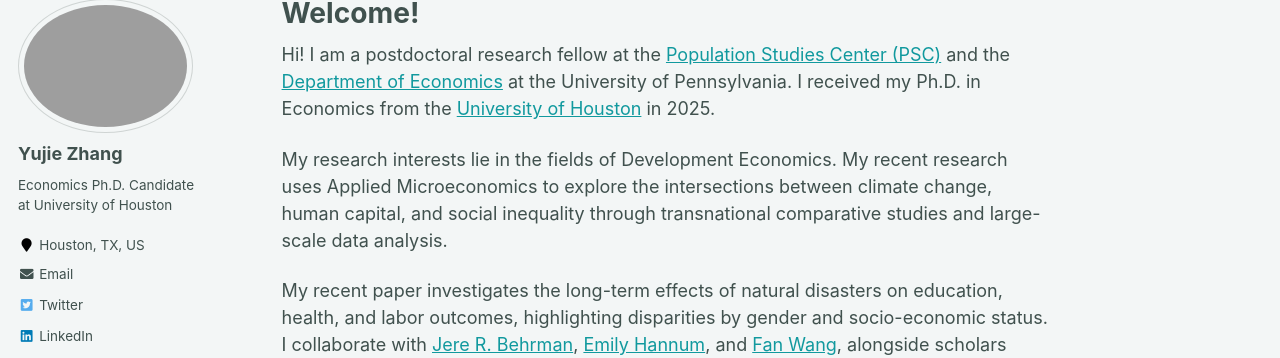
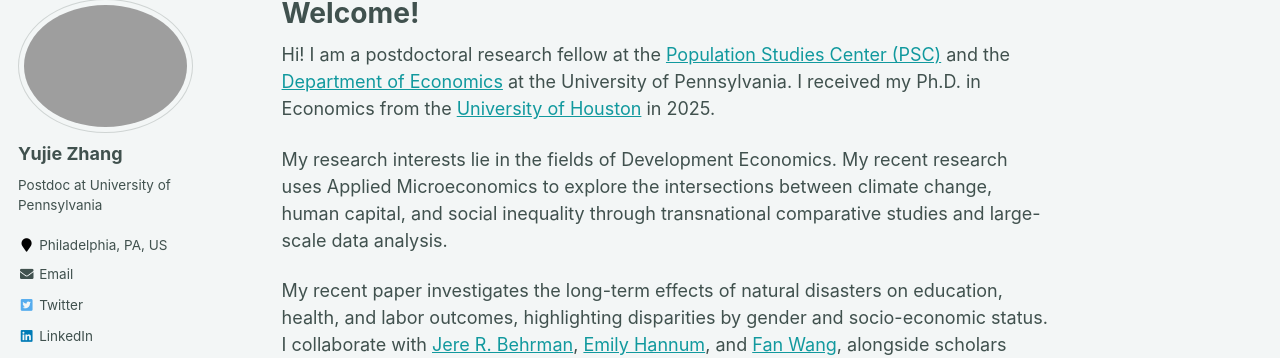
Before and after one commit to yujiezhangecon/yujiezhangecon.github.io, a Jekyll site: the page built from _pages/about.md, in a window 1280 px wide. Shown: the part 119-477 px from the top of the page. Built offline with Jekyll 4.4.1, drawn with Linux system fonts in a browser that asks for light colours.

Commit message:
Update _config.yml

```diff
--- a/_config.yml
+++ b/_config.yml
@@ -10,7 +10,7 @@ locale                   : "en-US"
 title                    : "Yujie Zhang"
 title_separator          : "-"
 name                     : &name "Yujie Zhang"
-description              : &description "I am a Ph.D. student in Economics at the University of Houston. I am interested in Applied Microeconomics, Health, Environment, Education, Family, and Gender."
+description              : &description "I am a Postdoc at the University of Pennsylvania. I am interested in Development Economics (Health, Environment, Education)."
 url                      : https://yujiezhangecon.github.io # the base hostname & protocol for your site e.g. "https://mmistakes.github.io"
 baseurl                  : "" # the subpath of your site, e.g. "/blog"
 repository               : "yujiezhangecon/yujiezhangecon.github.io"
@@ -82,8 +82,8 @@ analytics:
 author:
   name             : "Yujie Zhang"
   avatar           : "profile_YujieZhang.jpg"
-  bio              : "Economics Ph.D. Candidate at University of Houston"
-  location         : "Houston, TX, US"
+  bio              : "Postdoc at University of Pennsylvania"
+  location         : "Philadelphia, PA, US"
   employer         :
   pubmed           :
   googlescholar    : # "http://yourfullgooglescholarurl.com"
```
